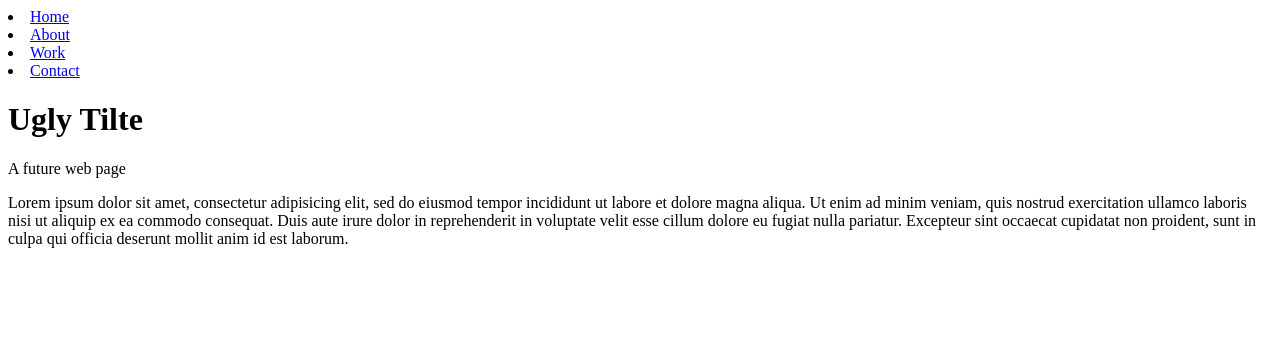
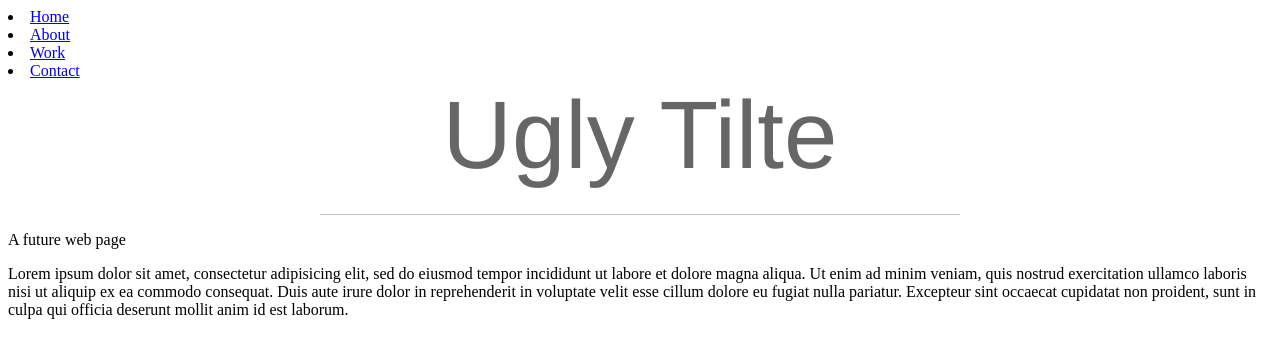
Before and after one commit to drummer23/HtmlCss, a plain HTML site: page examples/devtools2/index.html in a window 1280 px wide. Drawn offline with Linux system fonts and the light colour scheme.

Commit message:
adds to devtools2

```diff
--- a/examples/devtools2/index.html
+++ b/examples/devtools2/index.html
@@ -3,6 +3,7 @@
   <head>
     <meta charset="utf-8">
     <title></title>
+    <link rel="stylesheet" href="style.css">
   </head>
   <body>
 
--- /dev/null
+++ b/examples/devtools2/style.css
@@ -0,0 +1,11 @@
+header h1 {
+	color: #666;
+    font-size: 6em;
+    font-family: helvetica;
+    font-weight: 100;
+    text-align: center;
+    border-bottom: 1px solid silver;
+    padding-bottom: 24px;
+    max-width: 50vw;
+    margin: 0 auto;
+}
```
